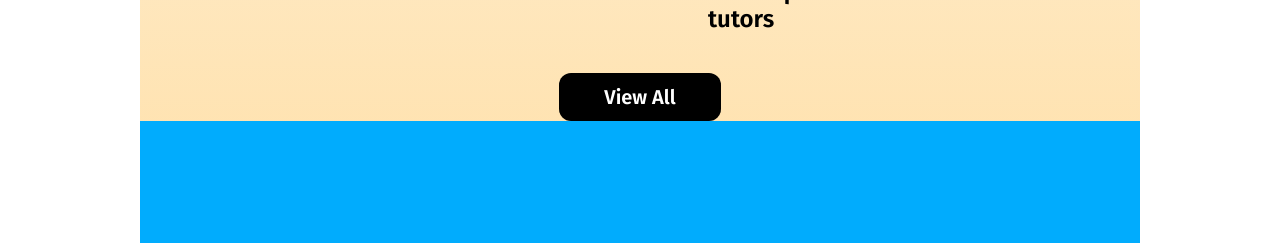
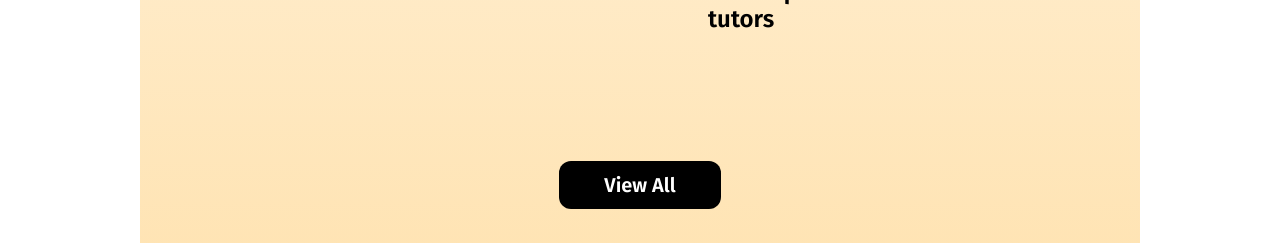
Before and after one commit to saifulislam0111/kids-school-project, a plain HTML site: page index.html in a window 1280 px wide. Shown: the part 2428-2671 px from the top of the page. Drawn offline with Linux system fonts and the light colour scheme.

Commit message:
finish creating the website

```diff
--- a/Style/kids-school.css
+++ b/Style/kids-school.css
@@ -196,6 +196,8 @@ nav ul li a:hover{
     display: flex;
     justify-content: center;
     align-items: center;
+    padding-top: 88px;
+    padding-bottom: 60px;
 }
 .footer-content{
     display: grid;
```
